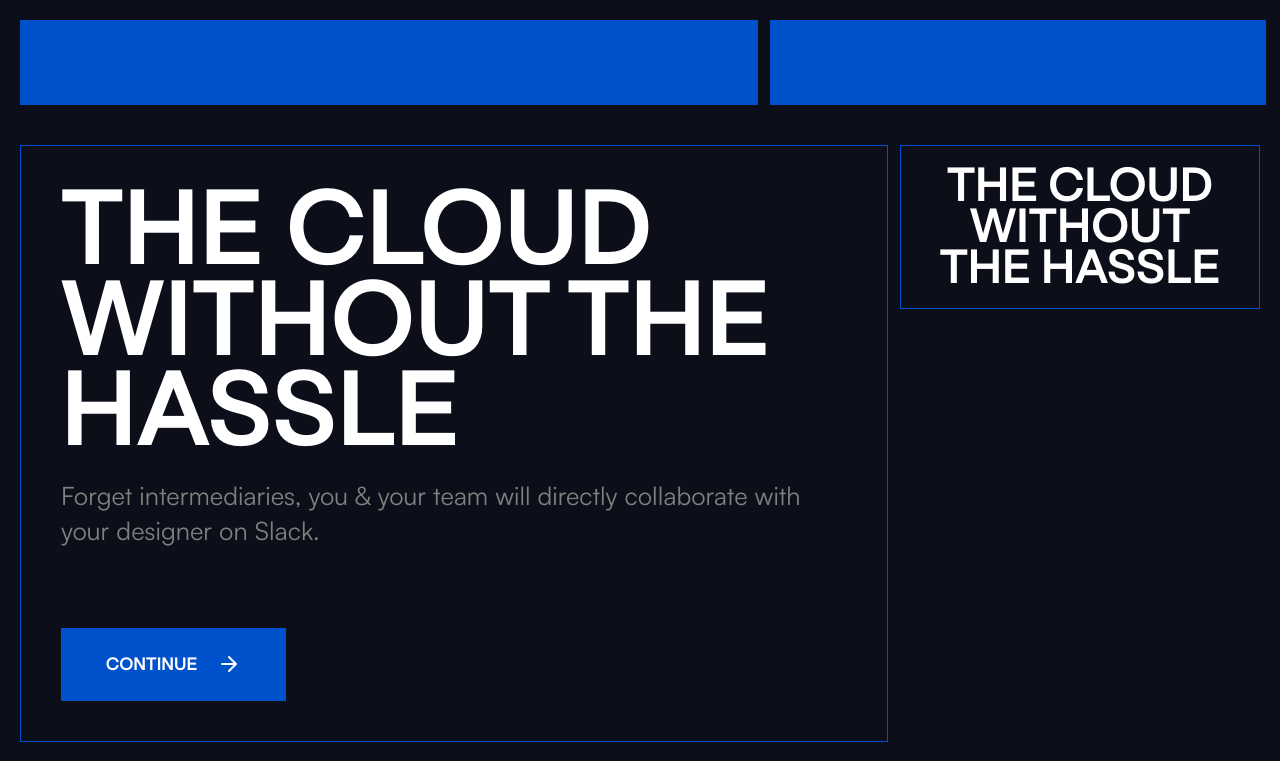
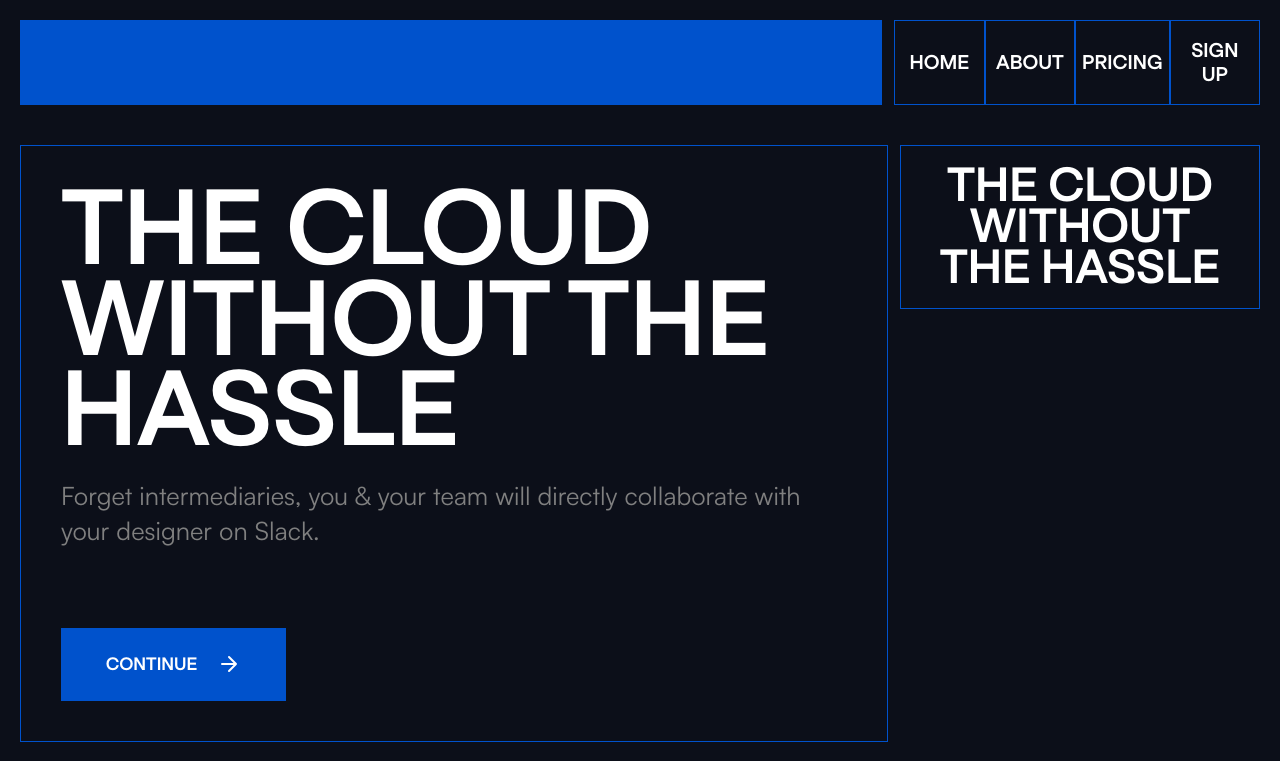
Before and after one commit to QuoteDev/FileMuleV2, a Next.js app: page / in a window 1280 px wide. Shown: the top 761 px of the page. Built offline with nearby package versions, Linux system fonts and the light colour scheme.

Commit message:
chore: Update navbar styles and button layout

```diff
--- a/app/components/navbar.css
+++ b/app/components/navbar.css
@@ -1,26 +1,51 @@
 .navbarLogoBar {
   background-color: #0052CC;
   height: 85px;
-  width: 30%;
-  min-width: 59.5%;
-  max-width: 100%;
+  flex: 1;
+  max-width: 100%; /* Adjust the max-width to ensure proper alignment */
+  display: flex;
+  padding-left: 20px; /* Add some padding to the left for better spacing */
+  box-sizing: border-box;
 }
 
-.navbarButton {
-  background-color: #0052CC;
+.navbarButtonContainer {
   height: 85px;
-  width: 30.5%;
+  flex: 1;
+  max-width: 29.5%;
+  display: flex;
   position: relative;
-  margin-left: auto; /* Aligns to the right */
-  min-width: 40%;
-  max-width: 100%;
+  box-sizing: border-box;
 }
 
 .navbarContainer {
-  margin: 20px; /* Consistent margin on all sides */
   display: flex;
   flex-direction: row;
-  gap: 12px; /* Gap between navbar items */
-  justify-content: space-between; /* Space between items */
-  align-items: center; /* Vertically center the items */
+  align-items: flex-start;
+  justify-content: space-between;
+  max-width: 100%;
+  gap: 12px;
+  padding: 20px;
 }
+
+.navButton {
+  border: 1px solid #0052cc;
+  background-color: transparent;
+  color: white; /* White text color */
+  font-size: 20px; /* Font size */
+  height: 100%; /* Button height */
+  width: 100%; /* Button width */
+  font-family: "GogaSemibold", sans-serif; /* Custom font family */
+  border-radius: 0px; /* Rounded corners */
+  cursor: pointer; /* Pointer cursor on hover */
+  display: inline-flex; /* Flexbox for alignment */
+  text-align: center; /* Center text horizontally */
+  display: inline-flex; /* Flexbox for alignment */
+  align-items: center; /* Center items vertically */
+  justify-content: center; /* Center items horizontally */
+  transition: background-color 0.3s, transform 0.3s; /* Smooth transition for background color and transform */
+}
+
+button.navButton:hover {
+  background-color: #0052cc; /* Darker blue on hover */
+  box-shadow: 0 0 10px #0052cc;
+}
--- a/app/components/navbar.tsx
+++ b/app/components/navbar.tsx
@@ -1,15 +1,17 @@
 // app/components/navbar.js
-import React from 'react';
-import './navbar.css';
+import React from "react";
+import "./navbar.css";
 
 const Navbar = () => {
   return (
     <div className="navbarContainer">
-      <div className="navbarLogoBar">
-        {/* Your logo here */}
-      </div>
-      <div className="navbarButton">
-        {/* Your button here */}
+      <div className="navbarLogoBar">{/* Logo */}</div>
+      <div className="navbarButtonContainer">
+        <button className="navButton" color="primary">HOME</button>
+        <button className="navButton" color="primary">ABOUT</button>
+        <button className="navButton" color="primary">PRICING</button>
+        <button className="navButton" color="primary">SIGN UP</button>
+
       </div>
     </div>
   );
--- a/app/globals.css
+++ b/app/globals.css
@@ -113,10 +113,11 @@ p {
 
 .empty-item {
   border: 1px solid #0052cc;
-  padding: 20px;
+  padding: 20px; /* Adjust padding as needed, but remember it adds to the total size */
   text-align: center;
-  flex: 1 1 30%;
-  box-sizing: border-box;
+  width: 100%; /* Fill the width */
+  height: 100%; /* Fill the height */
+  box-sizing: border-box; /* Include padding and border in the element's total width and height */
 }
 
 .header,
```
